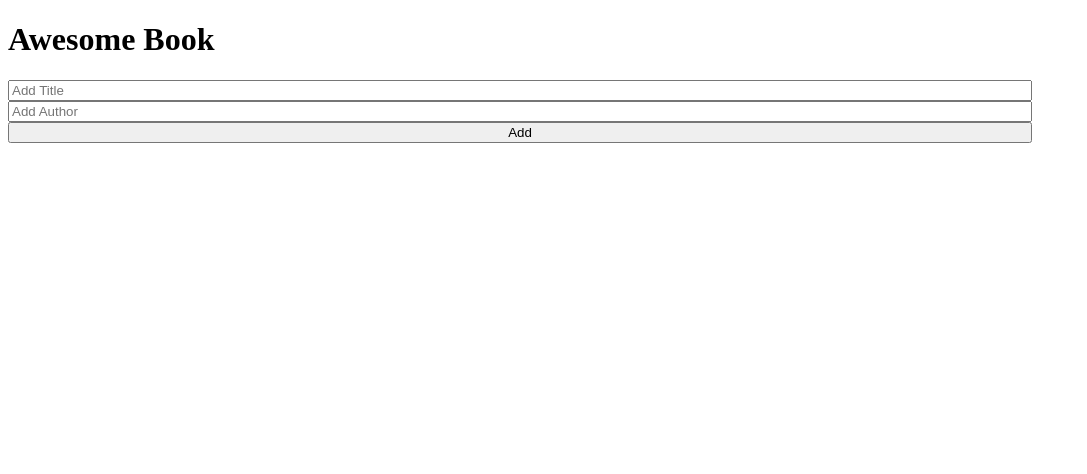
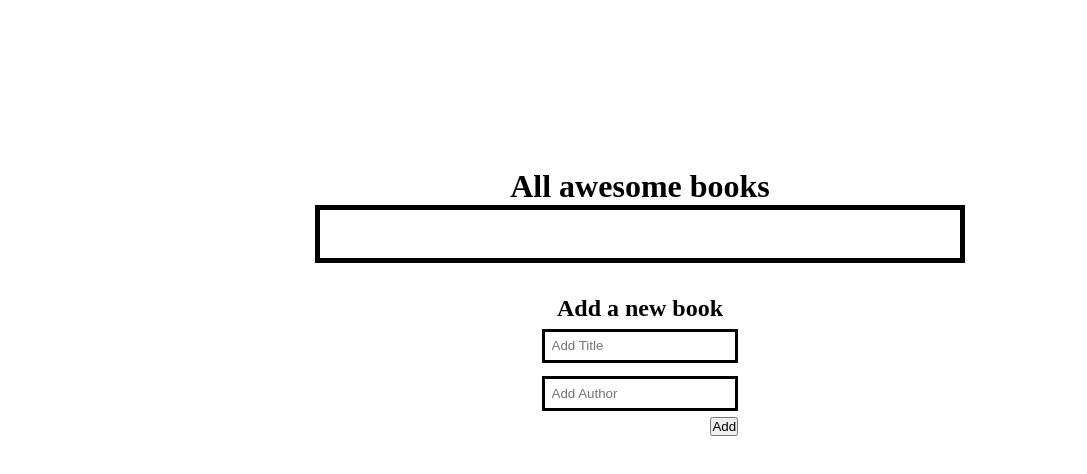
Before and after one commit to taldr27/Awesome-Books, a website: page index.html in a window 1280 px wide. Shown: the whole page, without its empty margins (0-1087 px from the left). Drawn offline with Linux system fonts and the light colour scheme.

Commit message:
Add styles to match the design

```diff
--- a/index.html
+++ b/index.html
@@ -8,19 +8,22 @@
     <title>Awesome Books</title>
 </head>
 <body>
-    <h1>Awesome Book</h1>
+    <div class="div-container">
+        <h1>All awesome books</h1>
         <section class="list">
             <ul class="books-container" id="books-cont">
 
             </ul>
         </section>
+        <h2>Add a new book</h2>
         <section>
             <form>
-      <input name="title" type="text" placeholder="Add Title">
-      <input name="author" type="text" placeholder="Add Author">
+            <input class="input" name="title" type="text" placeholder="Add Title">
+            <input class="input" name="author" type="text" placeholder="Add Author">
             <button type="submit">Add</button>
             </form>
         </section>
+    </div>
     <script src="main.js"></script>
 </body>
 
--- a/main.js
+++ b/main.js
@@ -10,12 +10,12 @@ function displayBooks() {
   booksContainer.innerHTML = '';
   for (let i = 0; i < books.length; i += 1) {
     const book = document.createElement('li');
-    book.innerHTML = `<span class="title">${books[i].title}</span> <br> ${books[i].author} <br>`;
+    book.innerHTML = `<span class="title">'${books[i].title}' by ${books[i].author}</span>  `;
     const btn = document.createElement('button');
     const hrLine = document.createElement('hr');
     btn.textContent = 'Remove';
     book.append(btn);
-    book.append(hrLine);
+    booksContainer.append(hrLine);
     btn.onclick = () => {
       removeBook(i);
       displayBooks();
@@ -34,6 +34,7 @@ document.forms[0].onsubmit = (event) => {
   const thisForm = event.target;
   const title = thisForm[0].value;
   const author = thisForm[1].value;
+
   addBook(title, author);
   window.localStorage.setItem('books', JSON.stringify(books));
 };
@@ -42,6 +43,5 @@ window.onload = () => {
   if (localStorage.getItem('books')) {
     books = JSON.parse(localStorage.getItem('books'));
   }
-
   displayBooks();
 };
--- a/style.css
+++ b/style.css
@@ -1,13 +1,53 @@
+* {
+  padding: 0;
+  margin: 0;
+}
 body {
+  margin-top: 10em;
   box-sizing: border-box;
-  width: 80%;
+  display: flex;
+  justify-content: center;
 }
 
 ul {
   list-style: none;
+  margin-inline: 4em;
+}
+
+li {
+  display: flex;
+  margin-block: 0.5em;
+  justify-content: space-between;
 }
 
 form {
   display: flex;
   flex-direction: column;
 }
+
+.div-container {
+  display: flex;
+  flex-direction: column;
+  padding: 0.5em;
+  width: 50%;
+  align-items: center;
+  justify-content: center;
+}
+
+.list {
+  border: 5px solid black;
+  width: 100%;
+  min-height: 3em;
+  height: 100%;
+  margin-bottom: 2em;
+}
+
+.input {
+  margin-block: 0.5em;
+  padding: 0.5em;
+  border: 3px solid black;
+}
+
+button {
+  align-self: flex-end;
+}
```
Lines whose indentation alone changed are shown as unchanged.
